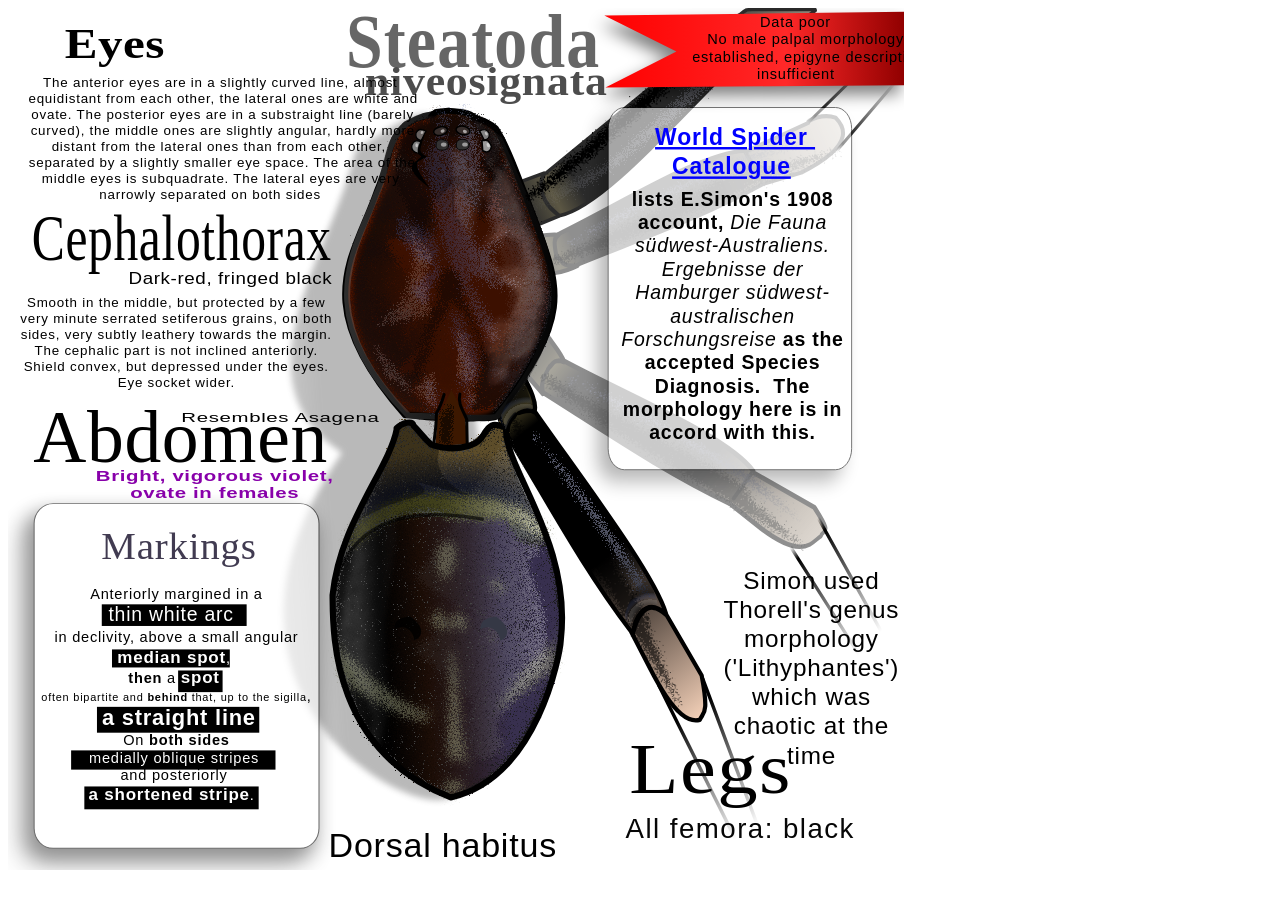
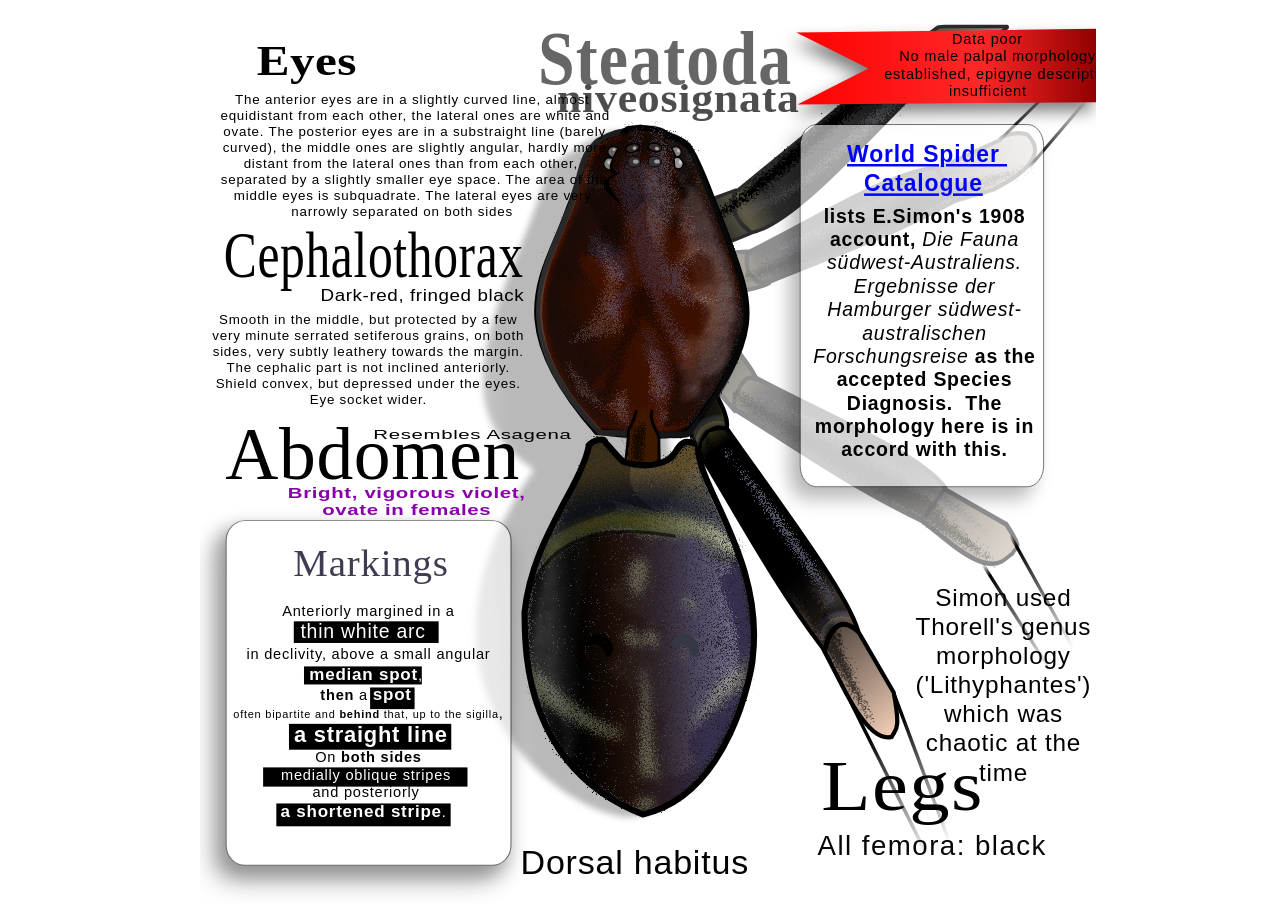
Before and after one commit to Kre8/S.niveosignata, a plain HTML site: page index.html in a window 1280 px wide. Before the commit the page ends 882 px from the top, so only its background shows below. Drawn offline with Linux system fonts and the light colour scheme.

Commit message:
Update index.html

```diff
--- a/index.html
+++ b/index.html
@@ -13,7 +13,7 @@
         <link rel="stylesheet" href="">
     </head>
     <body>
-     <embed src="Steatoda_niveosignata_cd.svg" style="width:70vw; height:auto; border:none; margin:auto"></embed>
+     <embed src="Steatoda_niveosignata_cd.svg" style="width:70vw; height:70vw; border:none; margin-left:15vw"></embed>
 
         <script src="" async defer></script>
     </body>
```
